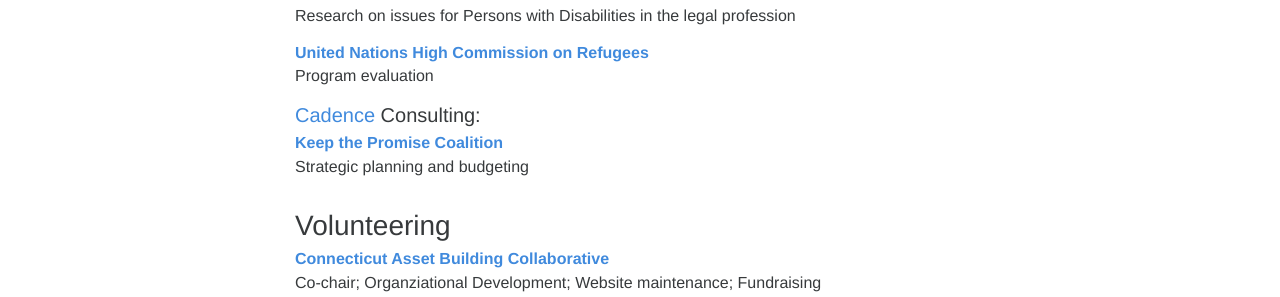
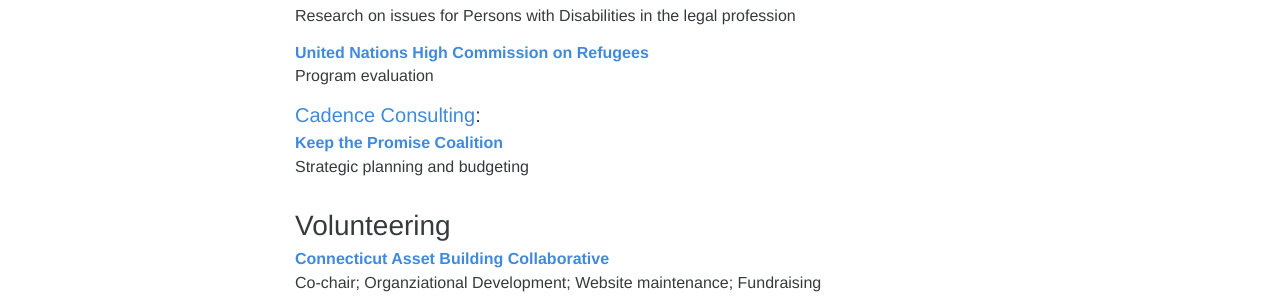
Before and after one commit to ClaireMorduch/clairemorduch, a Jekyll site: the page built from clients.md, in a window 1280 px wide. Shown: the part 1527-1824 px from the top of the page. Built offline with Jekyll 4.4.1, drawn with Linux system fonts in a browser that asks for light colours.

```diff
--- a/clients.md
+++ b/clients.md
@@ -65,7 +65,7 @@ Research on issues for Persons with Disabilities in the legal profession
 ##### [United Nations High Commission on Refugees](http://www.unhcr.org/)
 Program evaluation
 
-#### [Cadence](http://www.cadence-consulting.com/) Consulting:
+#### [Cadence Consulting](http://www.cadence-consulting.com/):
 
 ##### [Keep the Promise Coalition](http://www.ctkeepthepromise.org/)
 Strategic planning and budgeting
```
